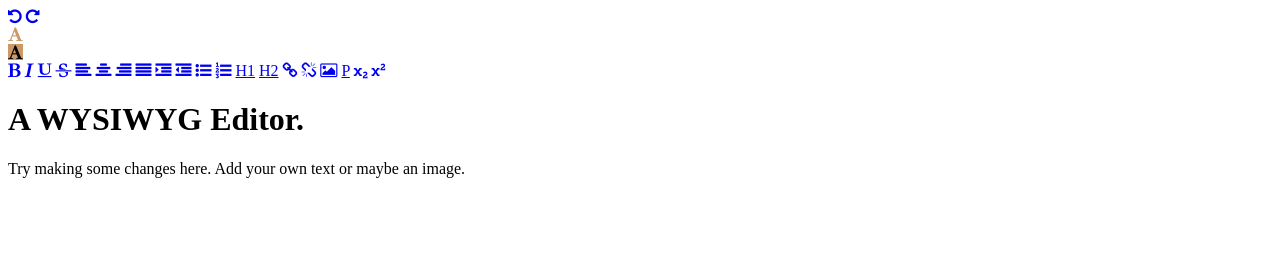
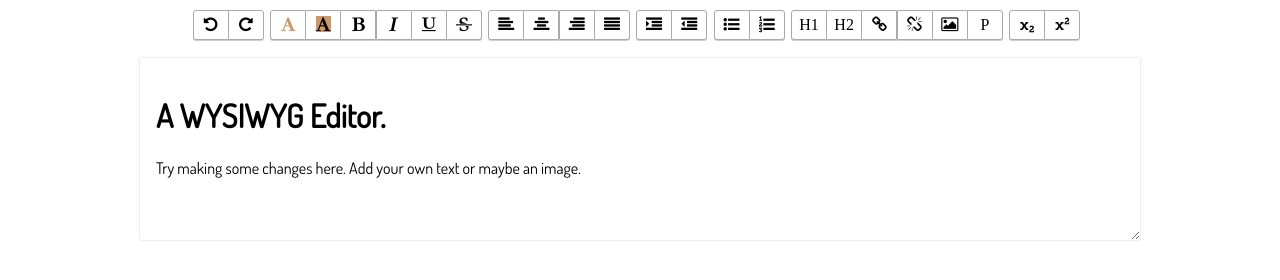
Before and after one commit to Hossamelkhateeb/contenteditable-wysiwyg-editor, a plain HTML site: page index.html in a window 1280 px wide. Drawn offline with nearby package versions, Linux system fonts and the light colour scheme; a web font is replaced by a local one.

Commit message:
Index.html update

```diff
--- a/index.html
+++ b/index.html
@@ -6,8 +6,10 @@
   <meta name="viewport" content="initial-scale=1">
   <title>A contentEditable WYSIWYG Editor</title>
   <link href='https://fonts.googleapis.com/css?family=Dosis|Candal' rel='stylesheet' type='text/css'>
+  <link href='css/editor.css' rel='stylesheet' type='text/css'>
   <link href='http://netdna.bootstrapcdn.com/font-awesome/4.5.0/css/font-awesome.css' rel='stylesheet' type='text/css'>
   <script src="http://cdnjs.cloudflare.com/ajax/libs/jquery/2.1.3/jquery.min.js"></script>
+  <script src="js/editor.js"></script>
 </head>
 
 <body>
```
